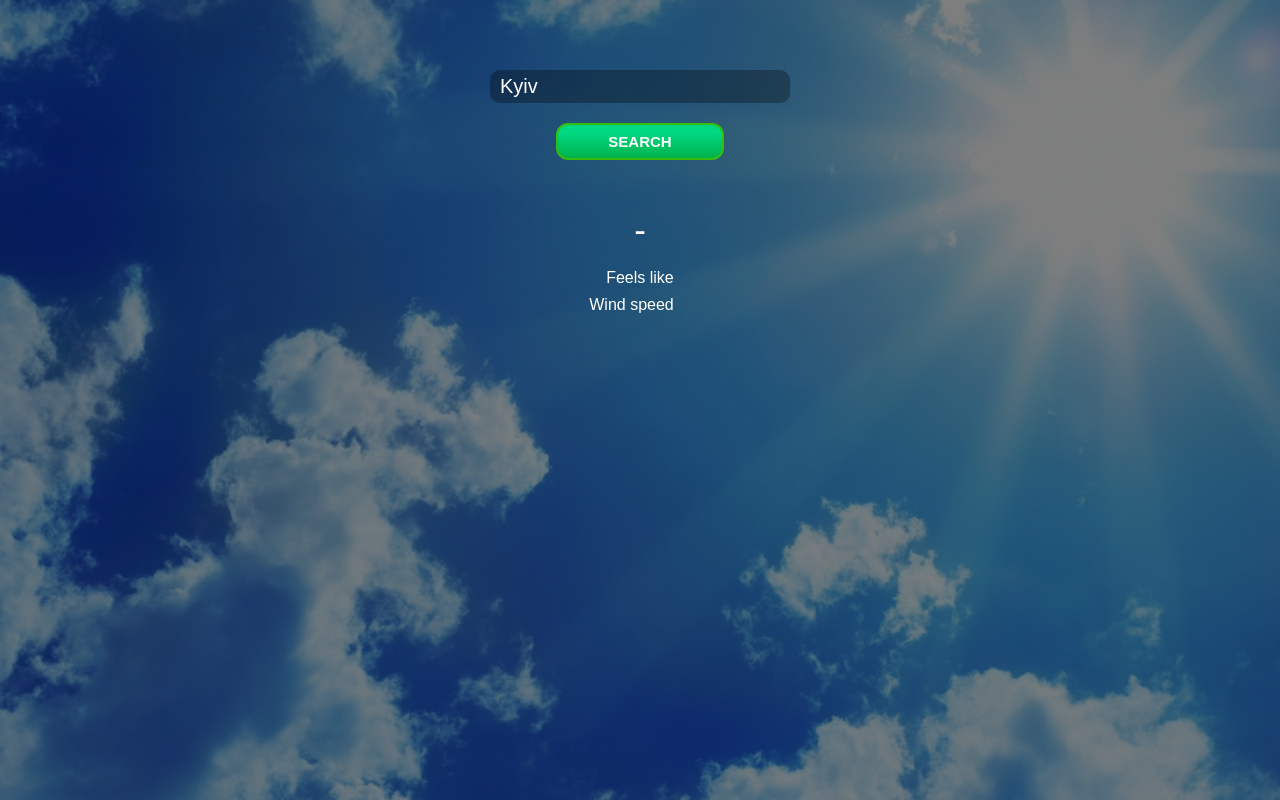
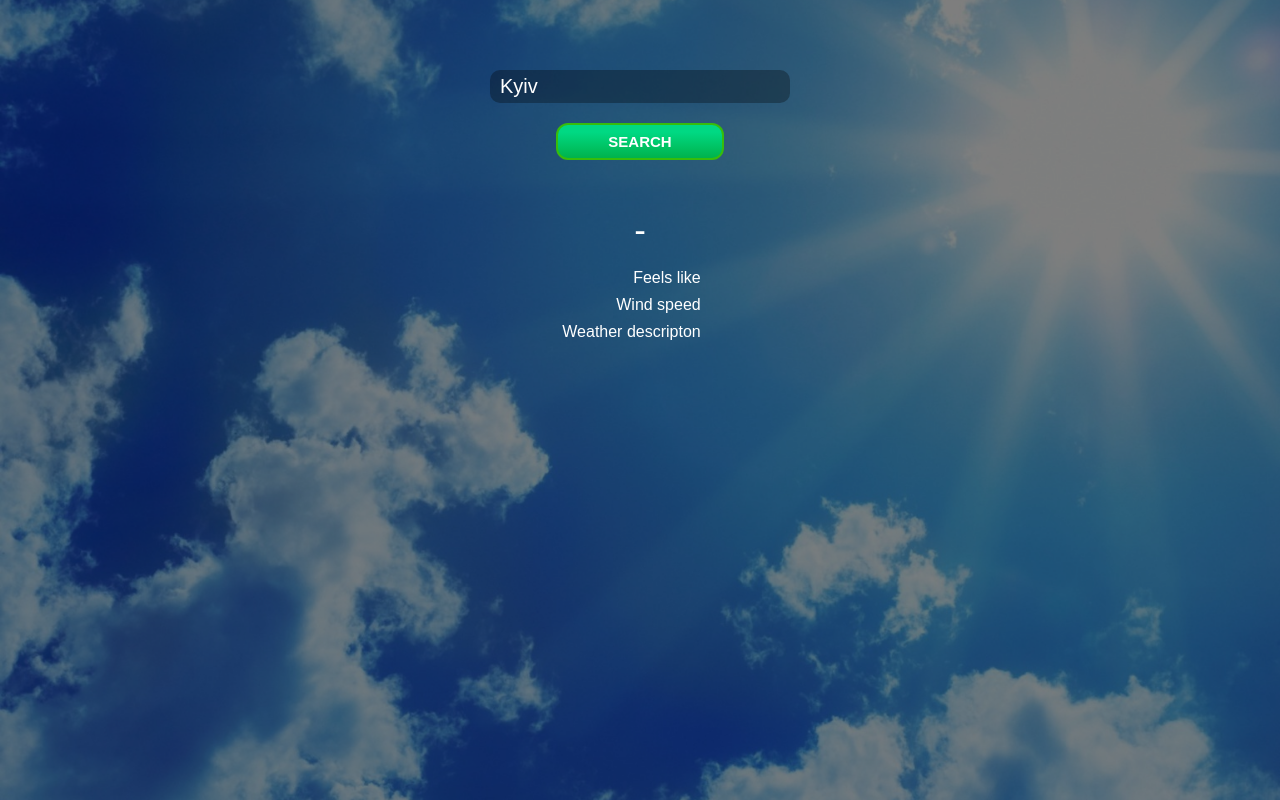
Before and after one commit to ilya07092000/weather, a plain HTML site: page index.html in a window 1280 px wide. Drawn offline with Linux system fonts and the light colour scheme; no server answers.

Commit message:
weather description

```diff
--- a/index.html
+++ b/index.html
@@ -32,6 +32,10 @@
                             <td class="text__right">Wind speed</td>
                             <td class="table__value" data-value="windSpeed"></td>
                         </tr>
+                        <tr>
+                            <td class="text__right">Weather descripton</td>
+                            <td class="table__value" data-value="descripton"></td>
+                        </tr>
                     </table>
                 </div>
            </div>
--- a/script.js
+++ b/script.js
@@ -4,6 +4,7 @@ let temp = document.querySelector('.weather__temp');
 let weatherImg = document.querySelector('.weather__icon__img');
 let feelsLike = document.querySelector('[data-value = feelsLike]');
 let windSpeed = document.querySelector('[data-value = windSpeed]');
+let description = document.querySelector('[data-value = descripton]');
 
 form.addEventListener('submit', getValue);
 
@@ -36,4 +37,5 @@ function setContent(data) {
     weatherImg.src = `http://openweathermap.org/img/wn/${data.weather[0].icon}@2x.png`;
     feelsLike.textContent = Number(data.main.feels_like - 273,15).toFixed(0) + '°C';
     windSpeed.textContent = data.wind.speed + 'm/s';
+    description.textContent = String(data.weather[0].description).toUpperCase();
 }
```
